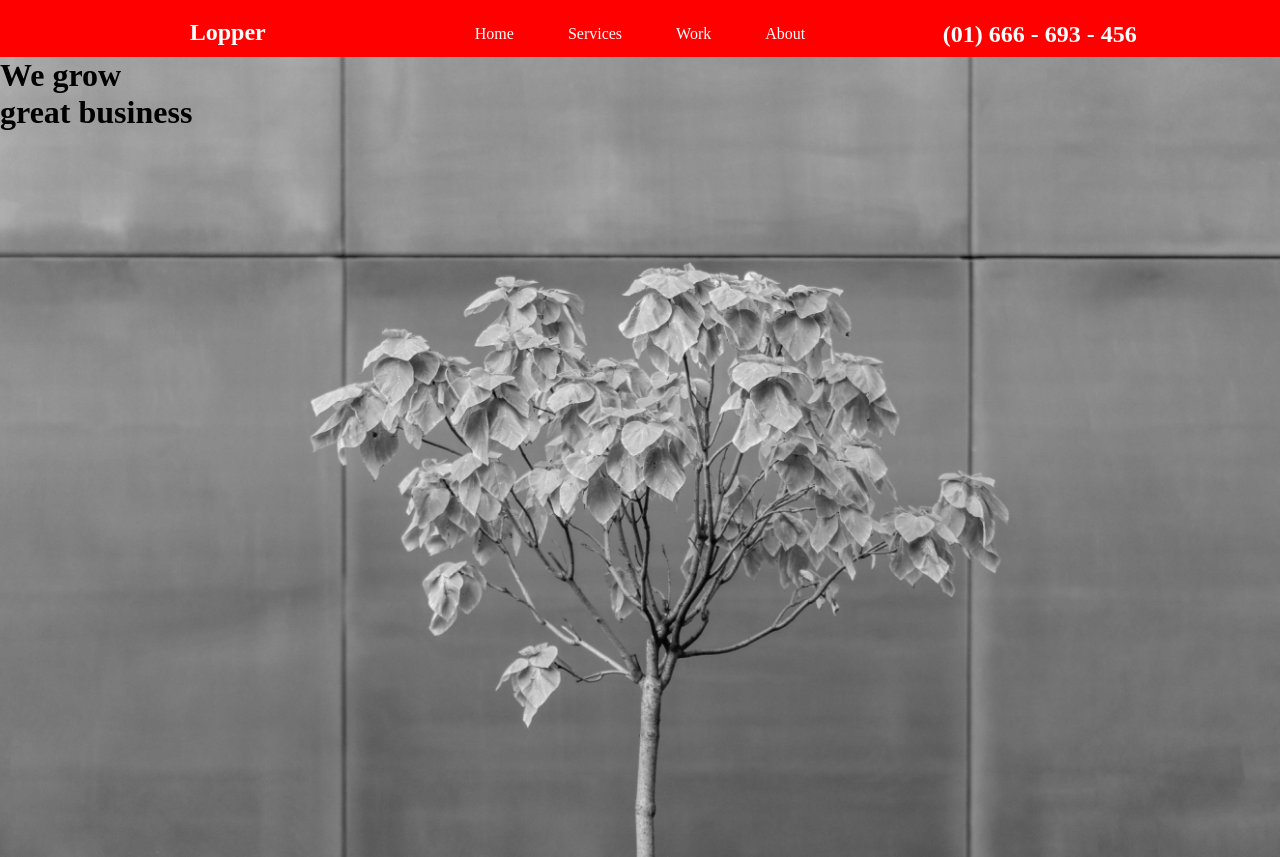
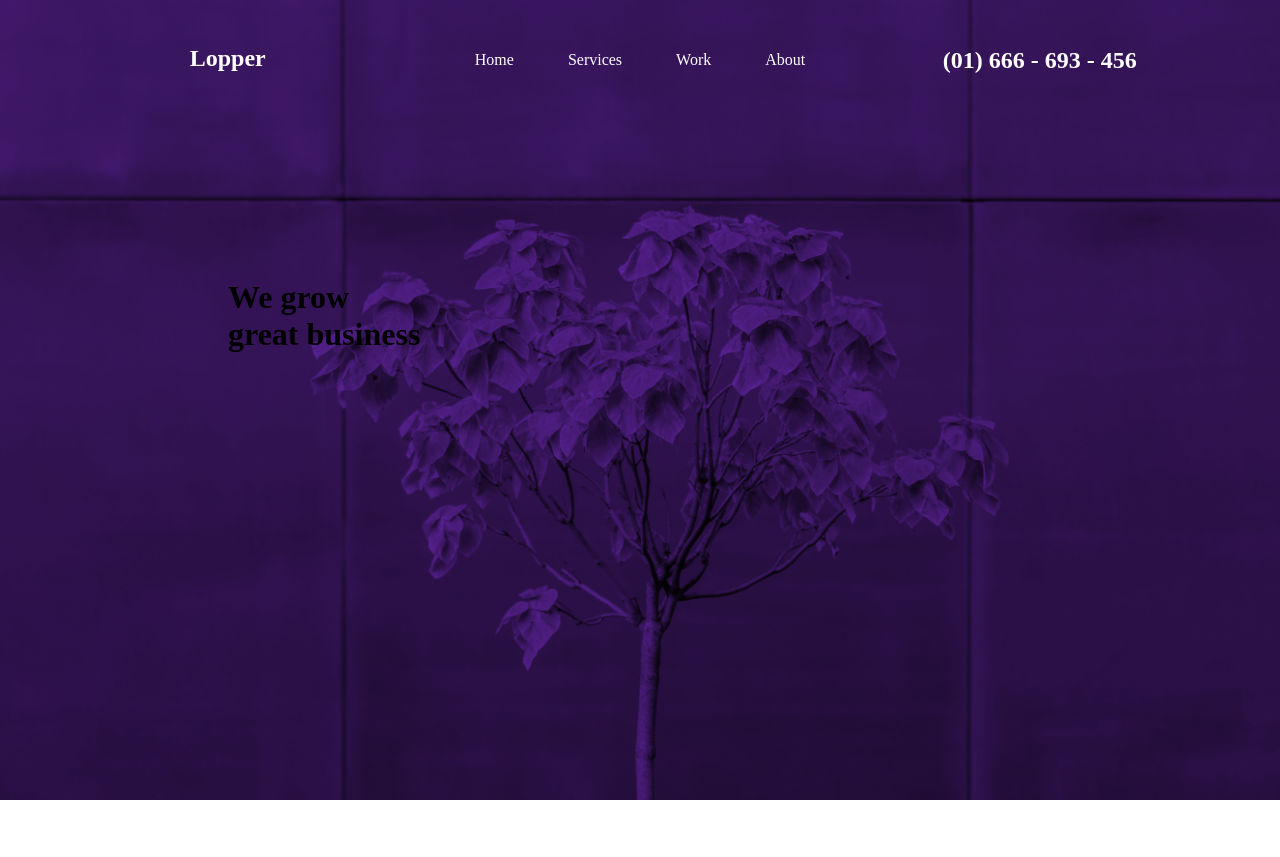
Before and after one commit to wilkerlisboa/Lopper, a plain HTML site: page Home/index.html in a window 1280 px wide. After the commit the page ends 800 px from the top, so only its background shows below. Drawn offline with Linux system fonts and the light colour scheme.

Commit message:
fix there is page home how the head and nav

```diff
--- a/Home/style.css
+++ b/Home/style.css
@@ -5,17 +5,20 @@
 header{
     width: 100%;
     height: 100vh;
+    position: absolute;
     background: url("../Image/Home.jpg");
     background-position: center center;
     background-repeat: no-repeat;
     background-size: cover;
 }
 nav{
+    position: absolute;
     width: 100%;
     height: 57px;
-    background: red;
     text-align: center;
     display: inline-block;
+    z-index: 109;
+    margin-top: 2%;
 }
 ul {
     text-decoration: none;
@@ -38,3 +41,14 @@ li{
     padding: 25px;
     color: white;
 }
+div{
+    width: 100%;
+    position: absolute;
+    height: 100vh;
+    background:#5E239D;
+    mix-blend-mode: multiply;
+}
+h1{
+    position: absolute;
+    margin: 279px 0px 0px 228px;
+}
```
